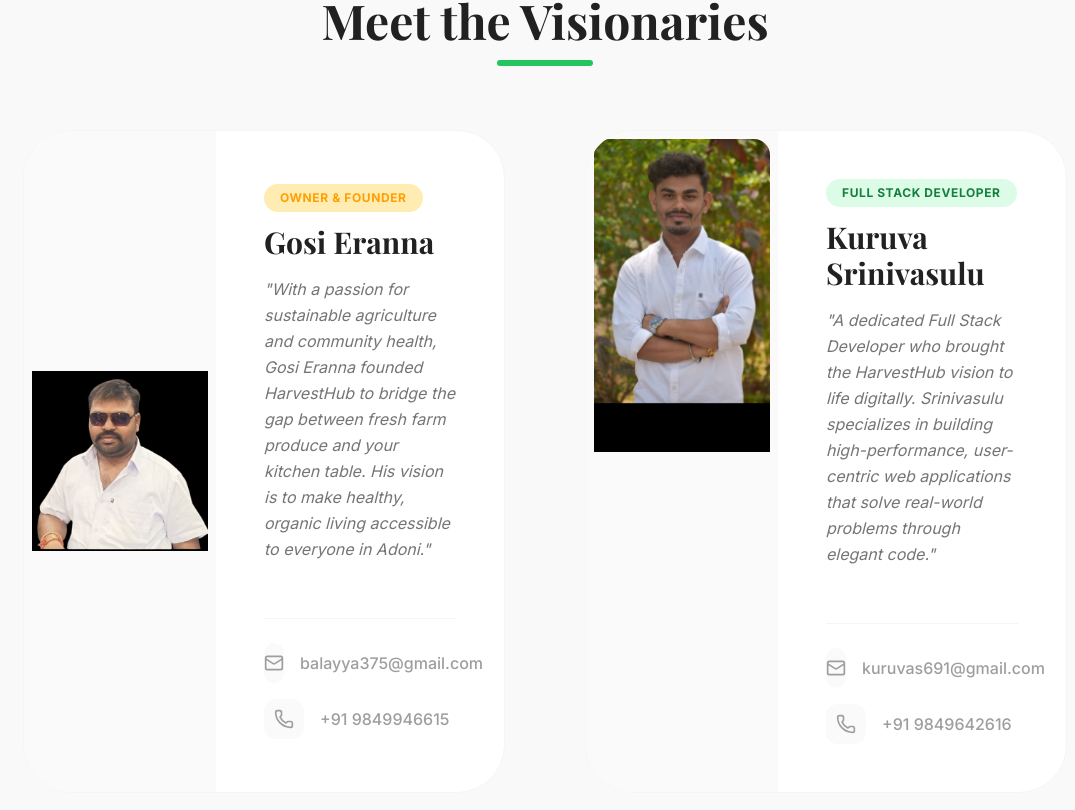
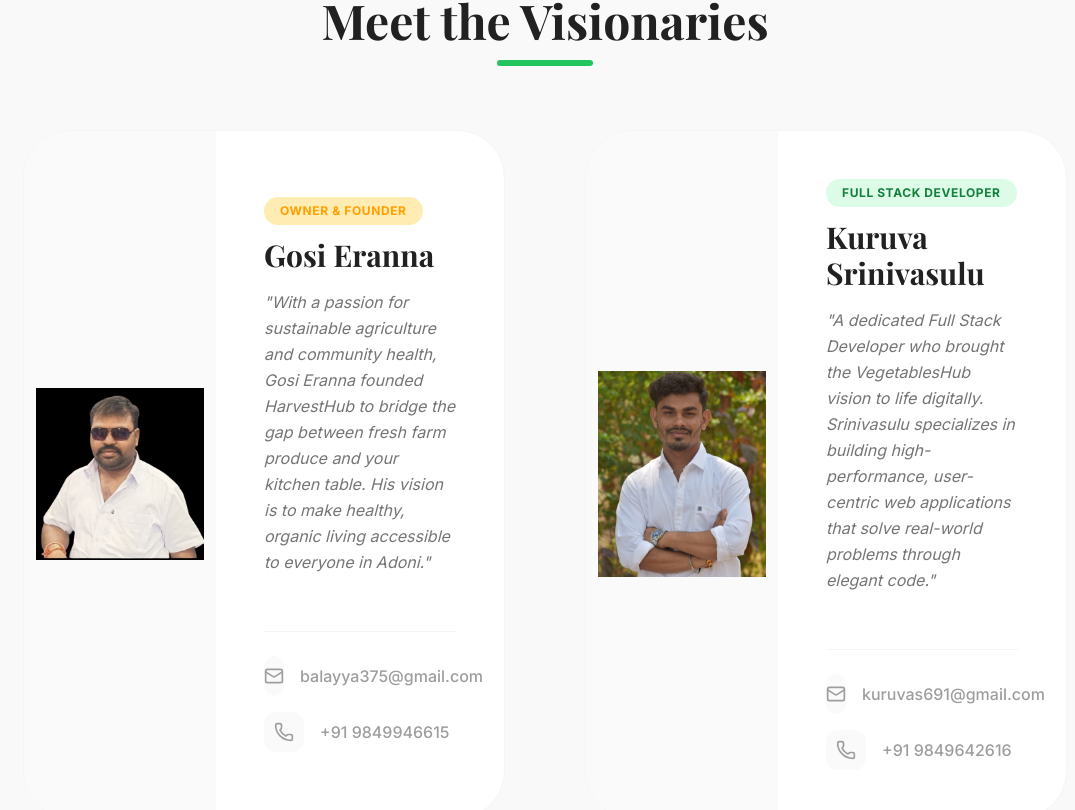
Before and after one commit to srinu2616/vegetableBooking, a React (Vite) app in the folder client/: page /about in a window 1280 px wide. Shown: the part 1410-2220 px from the top of the page, without its empty margins (95-1170 px from the left). Built offline with nearby package versions, Linux system fonts and the light colour scheme; no server answers.

Commit message:
ratio changed

```diff
--- a/client/src/pages/About.jsx
+++ b/client/src/pages/About.jsx
@@ -23,10 +23,10 @@ const About = () => {
         {
             name: "Kuruva Srinivasulu",
             role: "Full Stack Developer",
-            image: "/developer.jpg",
+            image: "/developer.png",
             phone: "9849642616",
             email: "kuruvas691@gmail.com",
-            bio: "A dedicated Full Stack Developer who brought the HarvestHub vision to life digitally. Srinivasulu specializes in building high-performance, user-centric web applications that solve real-world problems through elegant code.",
+            bio: "A dedicated Full Stack Developer who brought the VegetablesHub vision to life digitally. Srinivasulu specializes in building high-performance, user-centric web applications that solve real-world problems through elegant code.",
             isOwner: false
         }
     ];
@@ -96,14 +96,14 @@ const About = () => {
                         className="relative h-[500px] rounded-[3rem] overflow-hidden shadow-2xl bg-gray-100"
                     >
                         <iframe
-                            src="https://www.google.com/maps/embed?pb=!1m18!1m12!1m3!1d15366.560113824101!2d77.26521796168864!3d15.63738018619623!2m3!1f0!2f0!3f0!3m2!1i1024!2i768!4f13.1!3m3!1m2!1s0x3bb7df3499f57d07%3A0xc02e48e8989f6608!2sRTC%20Colony%2C%20Adoni%2C%20Andhra%20Pradesh%20518301!5e0!3m2!1sen!2sin!4v1740209300000!5m2!1sen!2sin"
+                            src="https://www.google.com/maps/embed?pb=!1m14!1m12!1m3!1d1000!2d77.2892552!3d15.6172868!2m3!1f0!2f0!3f0!3m2!1i1024!2i768!4f13.1!5e0!3m2!1sen!2sin!4v1740209300000!5m2!1sen!2sin"
                             width="100%"
                             height="100%"
                             style={{ border: 0 }}
                             allowFullScreen=""
                             loading="lazy"
                             referrerPolicy="no-referrer-when-downgrade"
-                            title="VegetablesHub Location"
+                            title="VegetablesHub Precise Location"
                         ></iframe>
                     </motion.div>
                 </div>
@@ -133,12 +133,12 @@ const About = () => {
                             className="bg-white rounded-[3rem] overflow-hidden shadow-soft border border-gray-100 group hover:shadow-premium transition-all duration-500"
                         >
                             <div className="flex flex-col lg:flex-row h-full">
-                                <div className="lg:w-2/5 relative overflow-hidden h-80 lg:h-auto bg-gray-50 flex items-center justify-center p-2">
-                                    <div className="w-full h-full relative overflow-hidden rounded-2xl">
+                                <div className="lg:w-2/5 relative overflow-hidden h-96 lg:h-auto bg-gray-50 flex items-center justify-center p-3">
+                                    <div className="w-full h-full relative overflow-hidden rounded-2xl aspect-[4/5] sm:aspect-square lg:aspect-[4/5]">
                                         <img
                                             src={member.image}
                                             alt={member.name}
-                                            className={`w-full h-full transition-transform duration-700 group-hover:scale-105 ${member.isOwner ? 'object-contain' : 'object-contain object-top'}`}
+                                            className={`w-full h-full transition-transform duration-700 group-hover:scale-105 object-contain`}
                                             onError={(e) => {
                                                 e.target.src = 'https://images.unsplash.com/photo-1507003211169-0a1dd7228f2d?auto=format&fit=crop&q=80&w=500';
                                             }}
```
Also changed, not shown: client/public/developer.jpg (deleted), client/public/developer.png (added).
